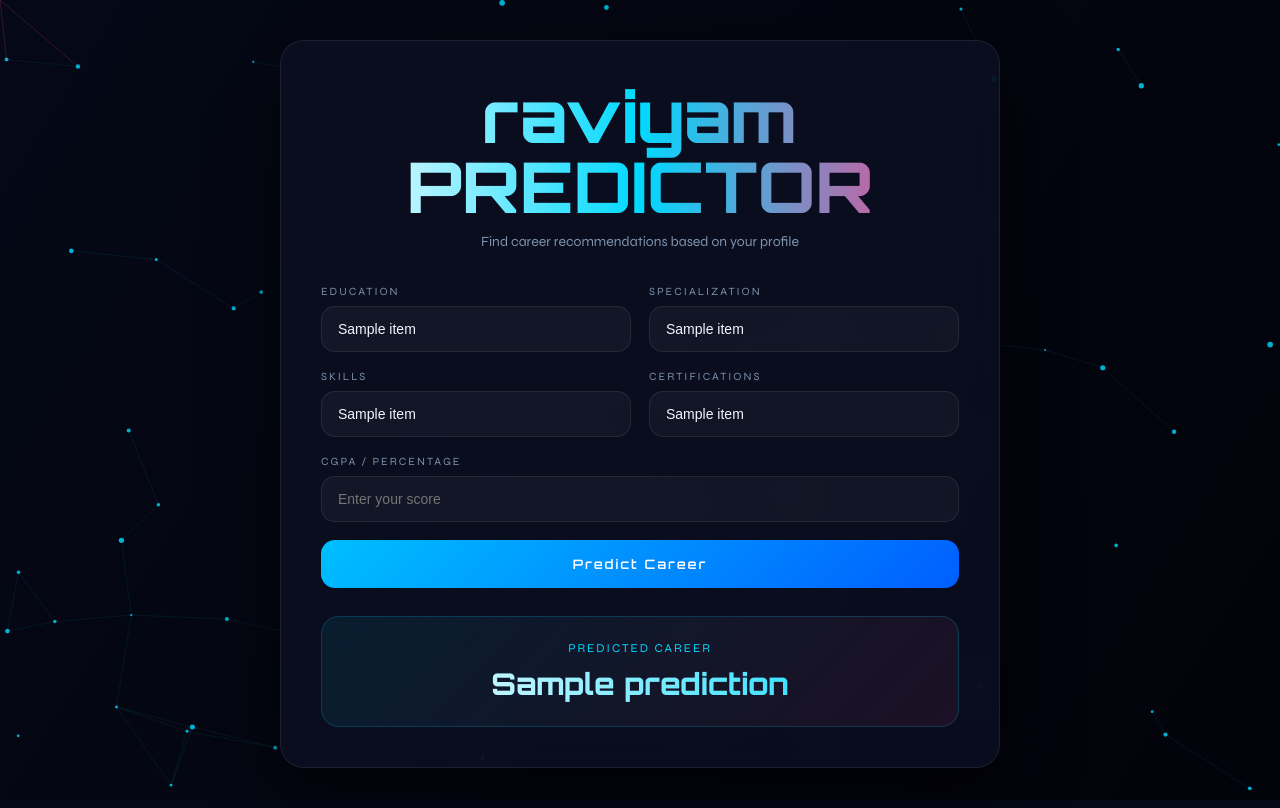
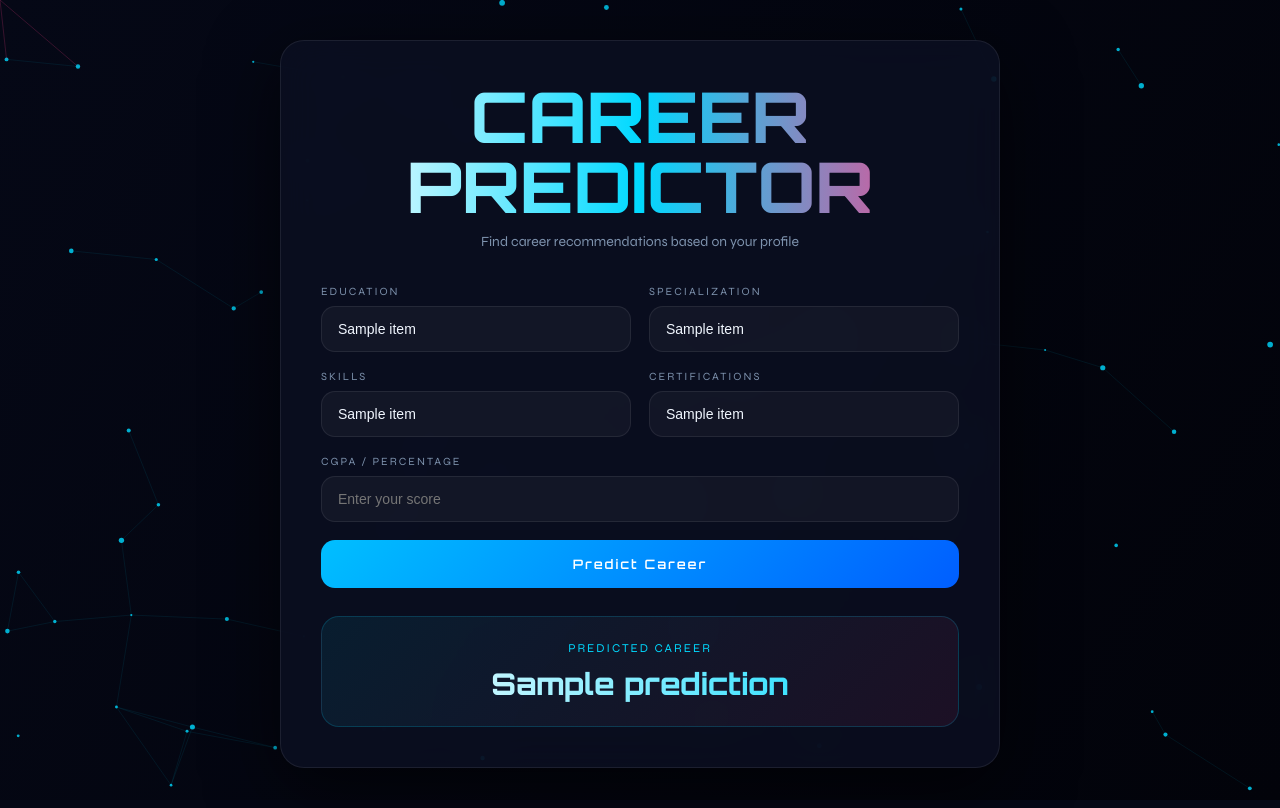
Before and after one commit to KushagraAgrawat18/IIT-CAPSTONE, a Flask app: template templates/index.html in a window 1280 px wide. Run offline with Flask 3, Linux system fonts and the light colour scheme; the template is opened without the code that fills it: most values are stand-ins (such as "Sample title", 1, 10 or a date in 2020); parts of the project's set-up code (start-up, migrations or seed data) failed here and were passed over.

Commit message:
Update index.html

```diff
--- a/templates/index.html
+++ b/templates/index.html
@@ -216,7 +216,7 @@ button:hover{
     <div class="box">
 
         <div class="heading">
-            <h1>raviyam<br>PREDICTOR</h1>
+            <h1>CAREER<br>PREDICTOR</h1>
             <p>Find career recommendations based on your profile</p>
         </div>
 
```
